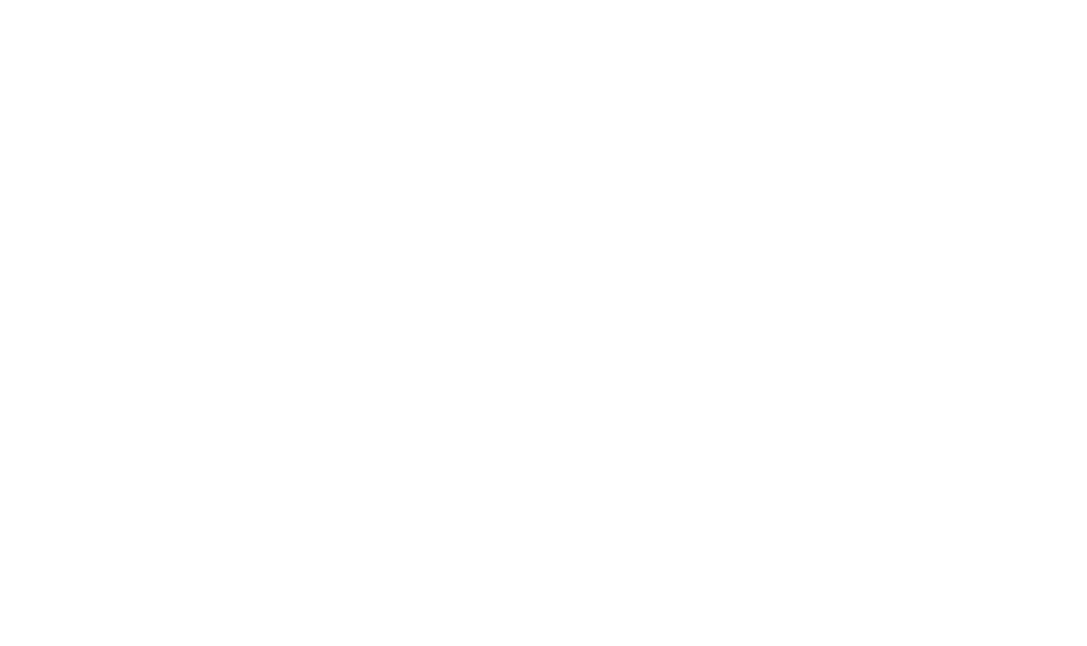
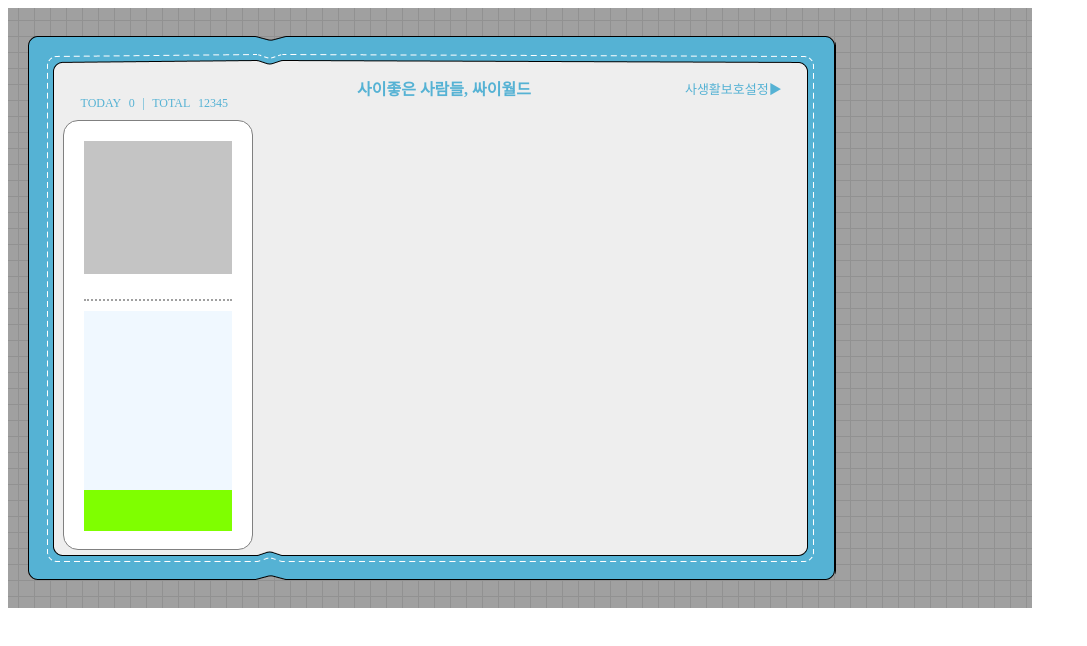
Before and after one commit to Odyssey409/cyworldCloneProject, a plain HTML site: page cyworld/index.html in a window 1280 px wide. Shown: the whole page, without its empty margins (0-1087 px from the left). Drawn offline with Linux system fonts and the light colour scheme.

Commit message:
cyworld_day1Task_halfDone
왼쪽 유저 프로필 상태 및 정보 창 기초 틀 구성 및 상단 헤더바 내용 잡기. 1일차 과제 내용 절반 완료

```diff
--- a/cyworld/index.html
+++ b/cyworld/index.html
@@ -4,5 +4,37 @@
     <link href="./styles/index.css" rel="stylesheet" />
     <title>이우진님의 미니홈피 :: 사이좋은 사람들, 싸이월드</title>
   </head>
-  <body></body>
+  <body>
+    <div class="backgroundBox">
+      <div class="boxWrapper">
+        <div class="boxContainerBox">
+          <div class="boxContainerBox_headerBox">
+            <div class="vistorsCounter">
+              <span>TODAY</span><span>0</span>
+              <span>|</span>
+              <span>TOTAL</span>12345<span></span>
+            </div>
+            <div class="mainTitle">
+              <span>사이좋은 사람들, 싸이월드</span>
+            </div>
+            <div class="privateSetting">
+              <span>사생활보호설정▶</span>
+            </div>
+          </div>
+          <div class="boxContainerBox_bodyBox">
+            <div class="leftContentsContainer">
+              <div class="leftContents_mainBox">
+                <div class="profileImageBoxContainer">
+                  <div class="imageHolder"></div>
+                </div>
+                <div class="leftmainBox_profileInfoBox"></div>
+                <div class="leftmainBox_TodayEmotionBox"></div>
+              </div>
+            </div>
+            <div class="rightContentsContainer"></div>
+          </div>
+        </div>
+      </div>
+    </div>
+  </body>
 </html>
--- a/cyworld/styles/index.css
+++ b/cyworld/styles/index.css
@@ -0,0 +1,119 @@
+* {
+  box-sizing: border-box;
+}
+
+.backgroundBox {
+  width: 1024px;
+  height: 600px;
+  display: flex;
+  align-items: center;
+  background-image: url("../images/background.png");
+}
+
+.boxWrapper {
+  width: 808px;
+  height: 544px;
+  display: flex;
+  align-items: center;
+  background-image: url("../images/outerBox.png");
+  margin-left: 20px;
+}
+
+.boxContainerBox {
+  width: 100%;
+  height: 100%;
+  padding: 20px;
+  display: flex;
+  flex-direction: column;
+}
+
+.boxContainerBox_bodyBox {
+  display: flex;
+  flex-direction: row;
+}
+
+.boxContainerBox_headerBox {
+  width: 96%;
+  height: 100%;
+  /* background-color: bisque; */
+  display: flex;
+  flex-direction: row;
+  justify-content: space-between;
+  align-items: center;
+  margin: 0px 25px 0px 25px;
+}
+
+.leftContentsContainer {
+  width: 220px;
+  height: 430px;
+  background-color: white;
+  border: 1px solid gray;
+  margin: 0px 0px 10px 15px;
+  border-radius: 15px;
+  display: flex;
+  flex-direction: column;
+  padding: 20px;
+}
+
+.rightContentsContainer {
+  /* background-color: brown; */
+  width: 100%;
+  height: 100%;
+}
+
+.profileImageBoxContainer {
+  width: 100%;
+  height: 160px;
+  border-bottom: 2px dotted #808080be;
+}
+
+.imageHolder {
+  width: 148px;
+  height: 133px;
+  background-color: #c4c4c4;
+}
+
+.leftmainBox_profileInfoBox {
+  width: 100%;
+  height: 85%;
+  background-color: aliceblue;
+  margin-top: 10px;
+}
+
+.leftmainBox_TodayEmotionBox {
+  width: 100%;
+  height: 41px;
+  background-color: chartreuse;
+}
+
+.vistorsCounter {
+  width: 170px;
+  display: flex;
+  flex-direction: row;
+  justify-content: space-evenly;
+  align-items: center;
+  font-size: 12px;
+  margin: 30px 0px 0px 0px;
+  color: #55b2d4;
+}
+
+.mainTitle {
+  width: 40%;
+  margin-right: 40px;
+  font-weight: 900;
+  color: #55b2d4;
+  display: flex;
+  justify-content: center;
+  align-items: center;
+}
+
+.mainTitle span {
+  text-align: center;
+  width: 100%;
+}
+
+.privateSetting {
+  width: 17%;
+  font-size: 13px;
+  color: #55b2d4;
+}
```
